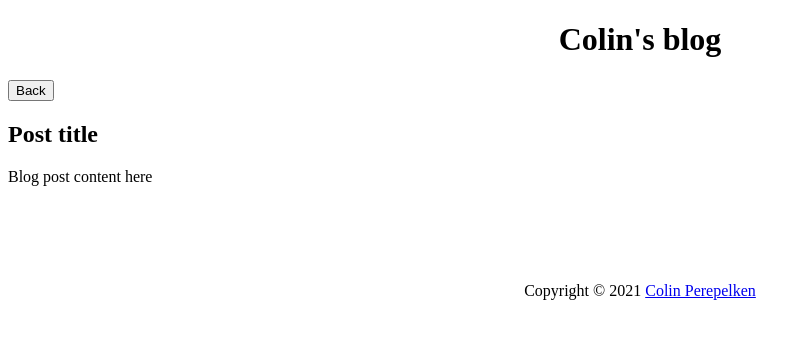
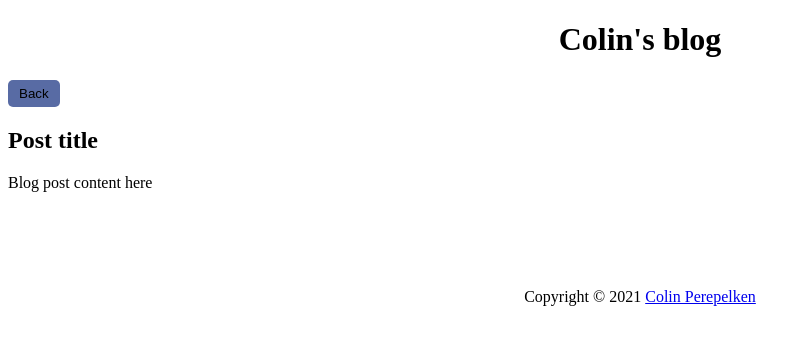
Before and after one commit to colinperepelken/blog, a React (Create React App) app in the folder client/: page /post/1/view in a window 1280 px wide. Shown: the top 344 px of the page, without its empty margins (0-811 px from the left). Built offline with nearby package versions, Linux system fonts and the light colour scheme.

Commit message:
Style button

```diff
--- a/client/src/components/shared/Button.tsx
+++ b/client/src/components/shared/Button.tsx
@@ -1,10 +1,27 @@
+import styled from 'styled-components'
+import { Theme } from '../../features/theme/Theme'
+
 export interface IButtonProps {
     title: string
     onClick?: () => void
+    primary?: boolean
 }
 
+const StyledButton = styled.button<Pick<IButtonProps, 'primary'>>`
+    background-color: ${(props) =>
+        props.primary ? Theme.primary : Theme.secondary};
+    border-radius: 5px;
+    border: none;
+    padding: 5px 10px;
+    cursor: pointer;
+    border: 1px solid transparent;
+    &:hover {
+        border-color: black;
+    }
+`
+
 const Button = (props: IButtonProps) => {
-    return <button>{props.title}</button>
+    return <StyledButton>{props.title}</StyledButton>
 }
 
 export default Button
```
